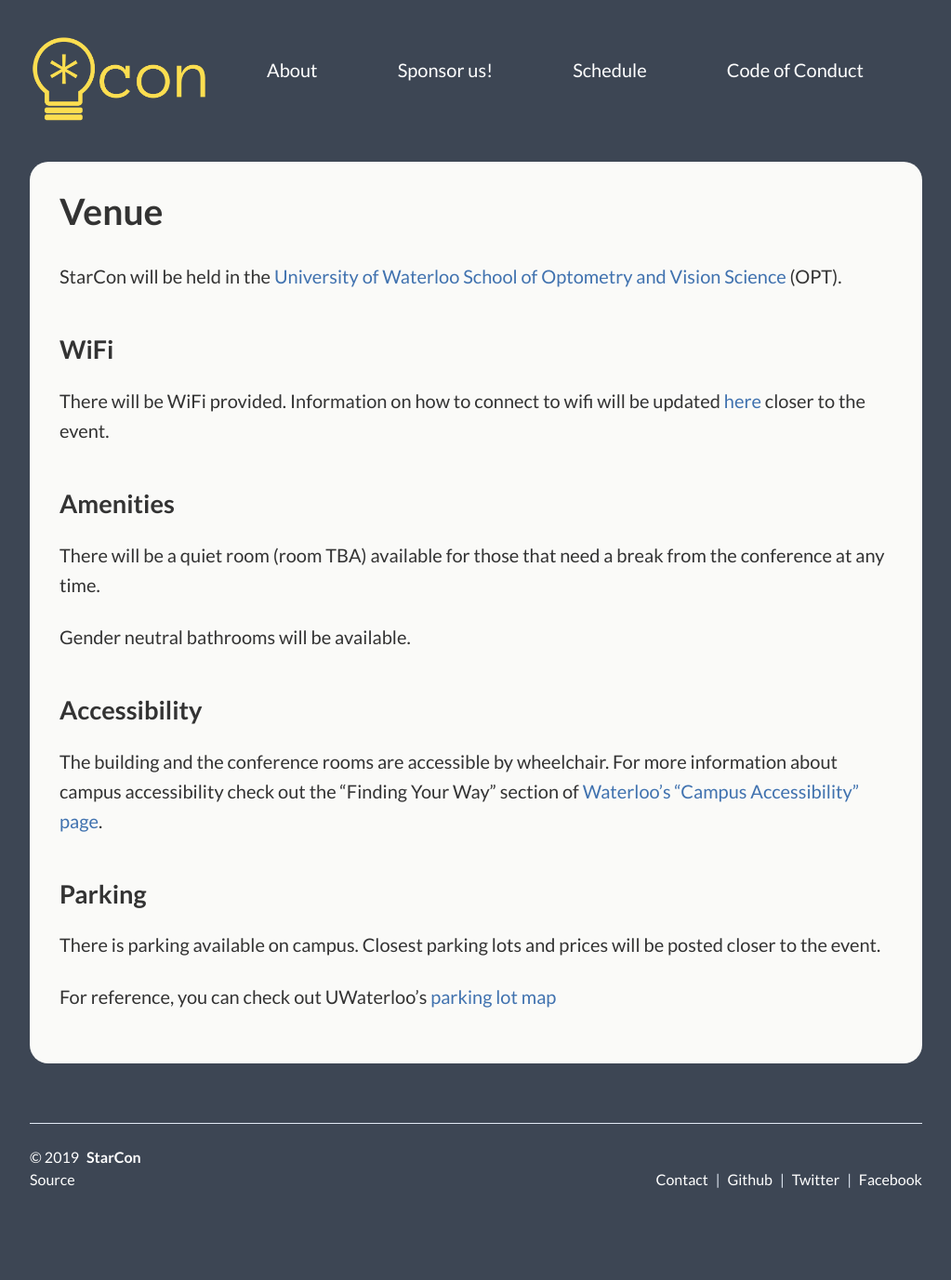
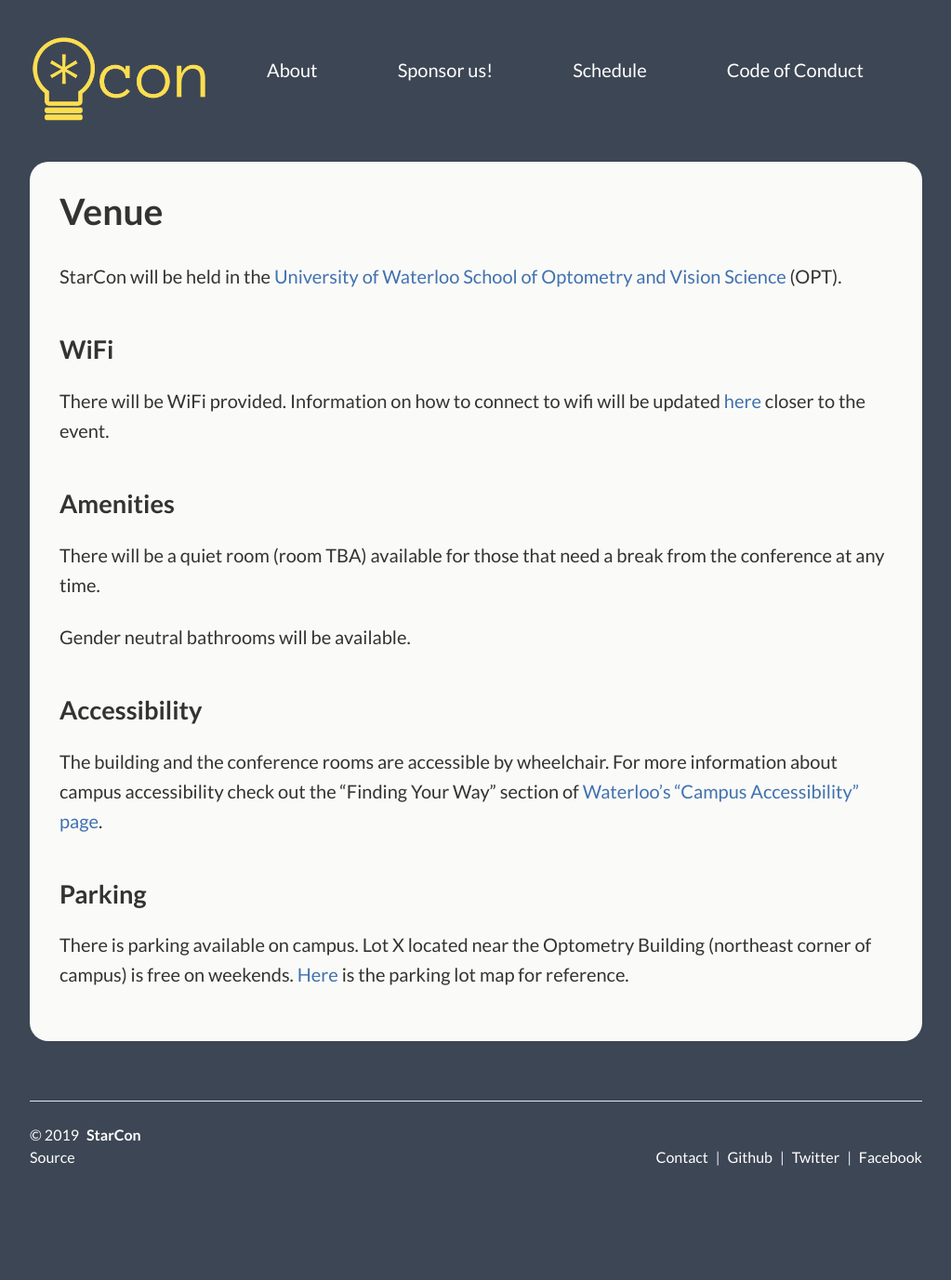
Before and after one commit to StarConKW/starconkw.github.io, a Jekyll site: the page built from _pages/venue.md, in a window 1280 px wide. Shown: the whole page at 93% size, without its empty margins (128-1151 px from the left). Built offline with Jekyll 4.4.1, drawn with Linux system fonts in a browser that asks for light colours; after the commit the page ends 1353 px from its top, so only the background shows below that.

Commit message:
add OPT parking lot X information

```diff
--- a/_pages/venue.md
+++ b/_pages/venue.md
@@ -23,6 +23,4 @@ The building and the conference rooms are accessible by wheelchair. For more inf
 
 ## Parking
 
-There is parking available on campus. Closest parking lots and prices will be posted closer to the event.
-
-For reference, you can check out UWaterloo's [parking lot map](https://uwaterloo.ca/map/pdf/map_colour.pdf)
+There is parking available on campus. Lot X located near the Optometry Building (northeast corner of campus) is free on weekends. [Here](https://uwaterloo.ca/map/pdf/map_colour.pdf) is the parking lot map for reference.
```
